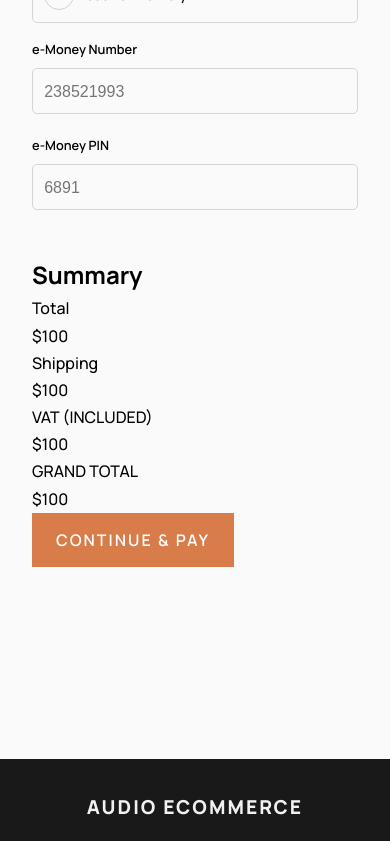
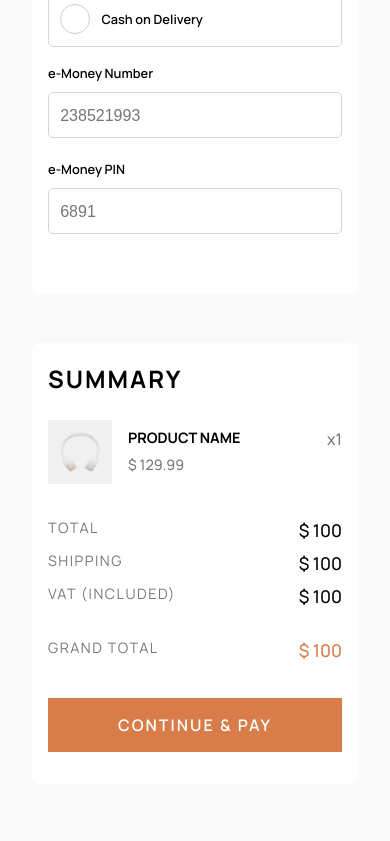
Before and after one commit to Dmitriy24S/audio-ecommerce-app, a Next.js app: page /checkout in a window 390 px wide. Shown: the part 1156-1997 px from the top of the page. Built offline with nearby package versions, Linux system fonts and the light colour scheme.

Commit message:
style: checkout summary -mobile style

```diff
--- a/src/components/CheckoutForm/CheckoutForm.module.css
+++ b/src/components/CheckoutForm/CheckoutForm.module.css
@@ -1,4 +1,12 @@
 /* TODO: refactor names */
+
+.fieldsContainer {
+  background: var(--white);
+  padding: 1rem;
+  padding-top: 1.5rem;
+  margin-bottom: 3rem;
+  border-radius: 0.5rem;
+}
 
 .field {
   border: none;
--- a/src/components/CheckoutForm/CheckoutForm.tsx
+++ b/src/components/CheckoutForm/CheckoutForm.tsx
@@ -23,7 +23,7 @@ const CheckoutForm = ({ register, errors }: IProps) => {
   // }
 
   return (
-    <>
+    <div className={styles.fieldsContainer}>
       <fieldset className={styles.field}>
         <legend> Billing Details</legend>
         <div className={styles.inputContainer}>
@@ -181,7 +181,7 @@ const CheckoutForm = ({ register, errors }: IProps) => {
           </p>
         </div>
       </fieldset>
-    </>
+    </div>
   )
 }
 
--- a/src/components/CheckoutSummary/CheckoutSummary.module.css
+++ b/src/components/CheckoutSummary/CheckoutSummary.module.css
@@ -0,0 +1,69 @@
+.summaryContainer {
+  background: var(--white);
+  padding-top: 1.5rem;
+  padding: 1rem;
+  padding-bottom: 2rem;
+  border-radius: 0.5rem;
+}
+
+.title {
+  text-transform: uppercase;
+  letter-spacing: 2px;
+  margin-bottom: 1.3rem;
+}
+
+.product {
+  display: flex;
+  align-items: center;
+  margin-bottom: 2rem;
+}
+.productDetails {
+  margin-left: 1rem;
+  width: 100%;
+  font-size: 0.9rem;
+}
+.productNameQtyContainer {
+  display: flex;
+  justify-content: space-between;
+}
+.productName {
+  text-transform: uppercase;
+  font-weight: 700;
+}
+.productQty {
+  font-size: 1rem;
+  color: var(--grayDark);
+}
+.productPrice {
+  color: var(--grayDark);
+}
+
+.priceDetail {
+  display: flex;
+  justify-content: space-between;
+  margin-bottom: 0.2rem;
+}
+.priceDetail:last-of-type {
+  margin-top: 1.5rem;
+  margin-bottom: 2rem;
+}
+
+.detailName {
+  color: var(--grayDark);
+  letter-spacing: 1.5px;
+  text-transform: uppercase;
+  font-size: 0.9rem;
+  font-weight: 400;
+}
+
+.price {
+  font-size: 1.1rem;
+  font-weight: 500;
+}
+.priceDetail:last-of-type .price {
+  color: var(--brownMedium);
+}
+
+.orderButton {
+  width: 100%;
+}
--- a/src/components/CheckoutSummary/CheckoutSummary.tsx
+++ b/src/components/CheckoutSummary/CheckoutSummary.tsx
@@ -1,35 +1,52 @@
+import Image from 'next/image'
 import React from 'react'
 import shared from '../../styles/Button.module.css'
 import styles from './CheckoutSummary.module.css'
 
 const CheckoutSummary = () => {
   return (
-    <div className={styles.summary}>
-      <h2>Summary</h2>
+    <div className={styles.summaryContainer}>
+      <h2 className={styles.title}>Summary</h2>
 
       <ul className={styles.list}>
-        <li className={styles.product}></li>
+        <li className={styles.product}>
+          <Image
+            src='/assets/cart/image-xx59-headphones.jpg'
+            alt='placeholder'
+            width='64'
+            height='64'
+            className={styles.productImage}
+          />
+          <div className={styles.productDetails}>
+            <div className={styles.productNameQtyContainer}>
+              <p className={styles.productName}>Product name</p>
+              <p className={styles.productQty}>x1</p>
+            </div>
+            <p className={styles.productPrice}>$ 129.99</p>
+          </div>
+        </li>
       </ul>
 
-      <div className={styles.totalPricesContainer}>
-        <div className={styles.total}>
-          <div>Total</div>
-          <div>$100</div>
+      <div className={styles.priceDetailsContainer}>
+        <div className={styles.priceDetail}>
+          <div className={styles.detailName}>Total</div>
+          <div className={styles.price}>$ 100</div>
         </div>
-        <div className={styles.shipping}>
-          <div>Shipping</div>
-          <div>$100</div>
+        <div className={styles.priceDetail}>
+          <div className={styles.detailName}>Shipping</div>
+          <div className={styles.price}>$ 100</div>
         </div>
-        <div className={styles.vat}>
-          <div>VAT (INCLUDED)</div>
-          <div>$100</div>
+        <div className={styles.priceDetail}>
+          <div className={styles.detailName}>VAT (INCLUDED)</div>
+          <div className={styles.price}>$ 100</div>
         </div>
-        <div className={styles.grandTotal}>
-          <div>GRAND TOTAL</div>
-          <div>$100</div>
+        <div className={styles.priceDetail}>
+          <div className={styles.detailName}>GRAND TOTAL</div>
+          <div className={styles.price}>$ 100</div>
         </div>
+        {/* // TODO: format price calc. */}
 
-        <button className={shared.button} type='submit'>
+        <button className={[shared.button, styles.orderButton].join(' ')} type='submit'>
           Continue & pay
         </button>
       </div>
```
